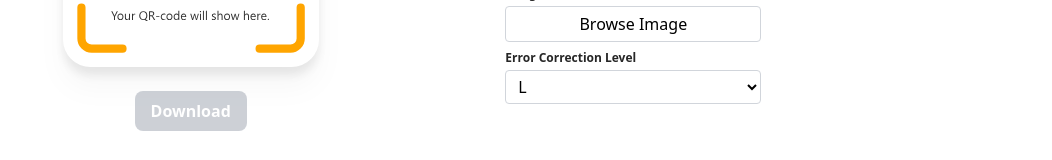
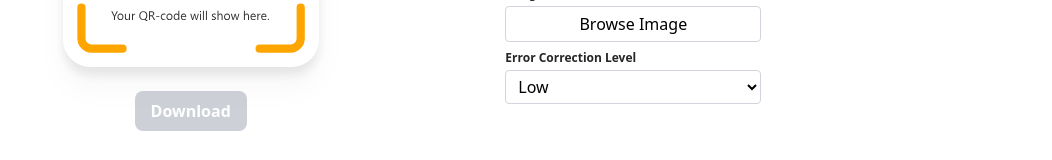
Before and after one commit to 6MA-606/QRcode-Generator, a Next.js app: page / in a window 1280 px wide. Shown: the part 492-652 px from the top of the page, without its empty margins (228-1280 px from the left). Built offline with nearby package versions, Linux system fonts and the light colour scheme.

Commit message:
2.1.0 alpha 3.1 - Image Size Hidden

```diff
--- a/src/pages/index.jsx
+++ b/src/pages/index.jsx
@@ -191,10 +191,10 @@ export default function Home() {
                 label="Error Correction Level"
                 id="qr-errorCorrectionLevel"
                 options={[
-                  { value: "L", label: "L" },
-                  { value: "M", label: "M" },
-                  { value: "Q", label: "Q" },
-                  { value: "H", label: "H" },
+                  { value: "L", label: "Low" },
+                  { value: "M", label: "Medium" },
+                  { value: "Q", label: "Quartile" },
+                  { value: "H", label: "High" },
                 ]}
                 onChange={handleErrorCorrectionLevelChange}
               />
```
